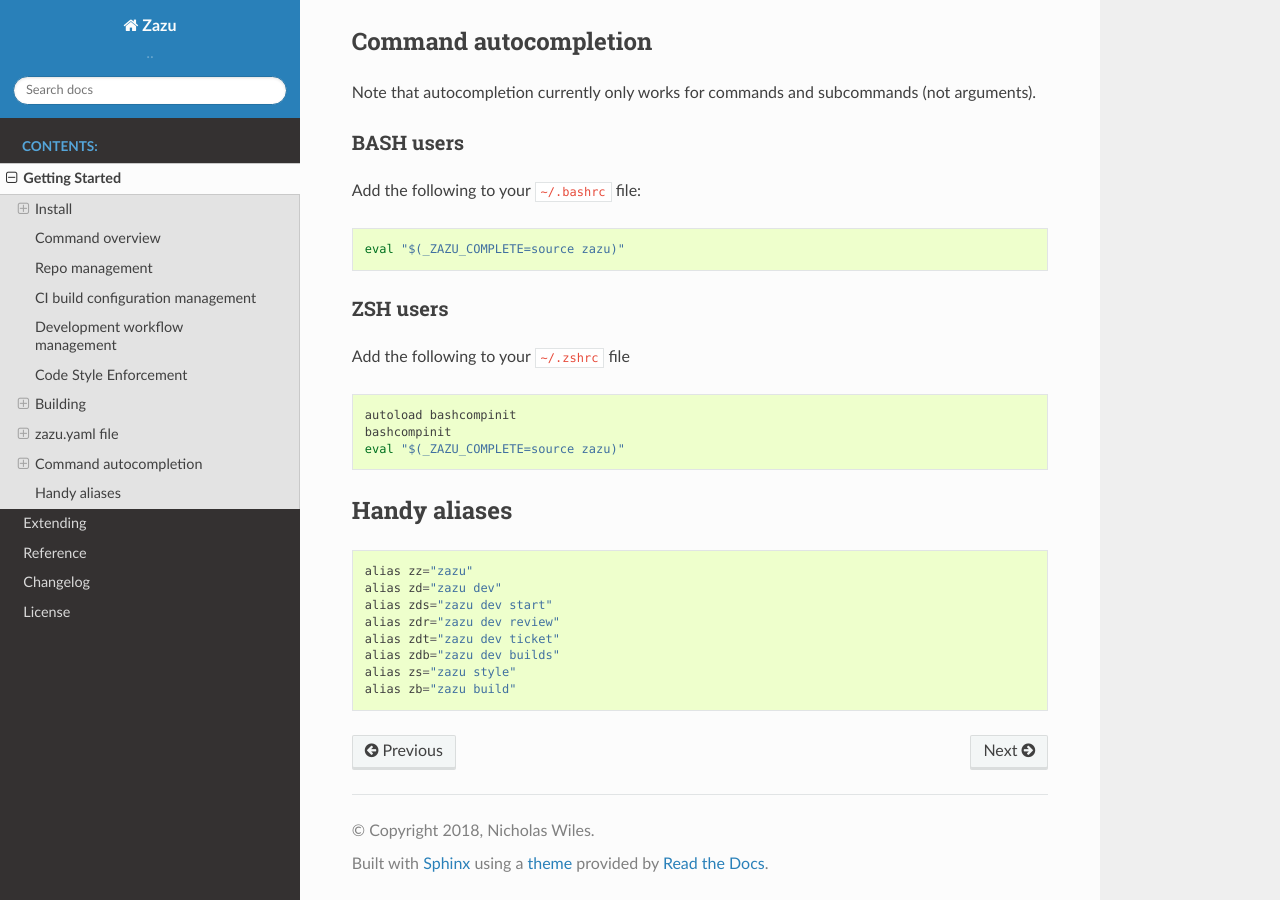
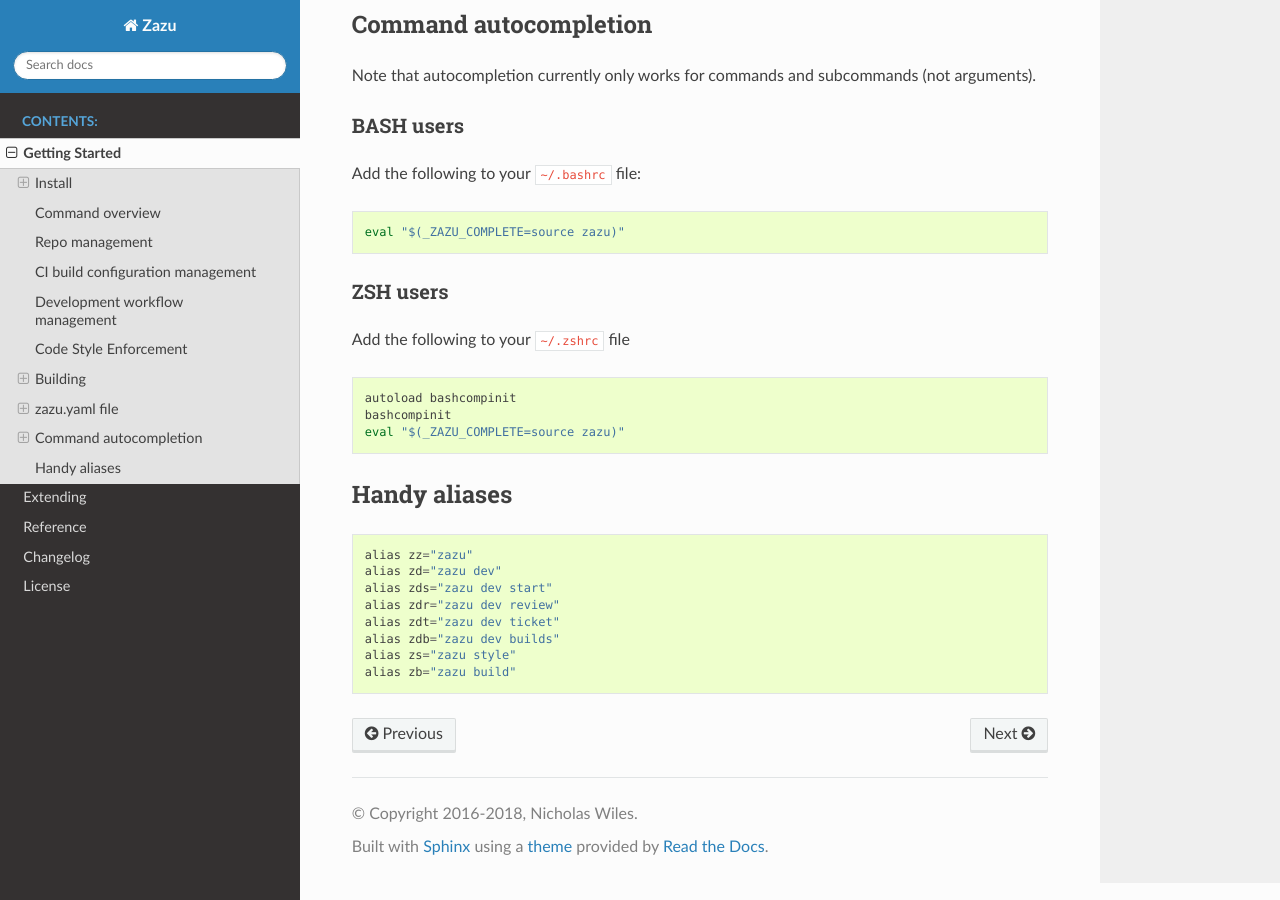
Before and after one commit to stopthatcow/zazu, a Sphinx documentation site: the page built from docs/introduction.rst, in a window 1280 px wide and 900 px high, scrolled down 3970 px. Built offline with Sphinx 7.4.7 and the Read the Docs theme 2.0.0, drawn with Linux system fonts in a browser that asks for light colours; the version number is read from the project's files by our own code; part of the change alters nothing that is shown; some of the changed text lies outside the part shown.

```diff
--- a/README.rst
+++ b/README.rst
@@ -61,7 +61,6 @@ From PyPi
 
 ::
 
-    sudo pip install --upgrade pip
     sudo pip install zazu
 
 If you get an error about a package called "six" use the following
--- a/docs/conf.py
+++ b/docs/conf.py
@@ -16,10 +16,10 @@
 # add these directories to sys.path here. If the directory is relative to the
 # documentation root, use os.path.abspath to make it absolute, like shown here.
 #
+import datetime
 import os
 import sphinx_rtd_theme
 import sys
-import zazu.build
 
 sys.path.insert(0, os.path.abspath('..'))
 
@@ -49,19 +49,17 @@ master_doc = 'index'
 
 # General information about the project.
 project = u'Zazu'
-copyright = u'2018, Nicholas Wiles'
+copyright = u'2016-{}, Nicholas Wiles'.format(datetime.datetime.now().year)
 author = u'Nicholas Wiles'
 
 # The version info for the project you're documenting, acts as replacement for
 # |version| and |release|, also used in various other places throughout the
-# built documents.
+# built documents. These are handled by ReadTheDocs.
 #
 # The short X.Y version.
-semver = zazu.build.make_semver('../', 0)
-pep440_version = zazu.build.pep440_from_semver(semver)
-version = '{}.{}.{}'.format(semver.major, semver.minor, semver.patch)
+version = ''
 # The full version, including alpha/beta/rc tags.
-release = pep440_version
+release = ''
 
 # The language for content autogenerated by Sphinx. Refer to documentation
 # for a list of supported languages.
```
